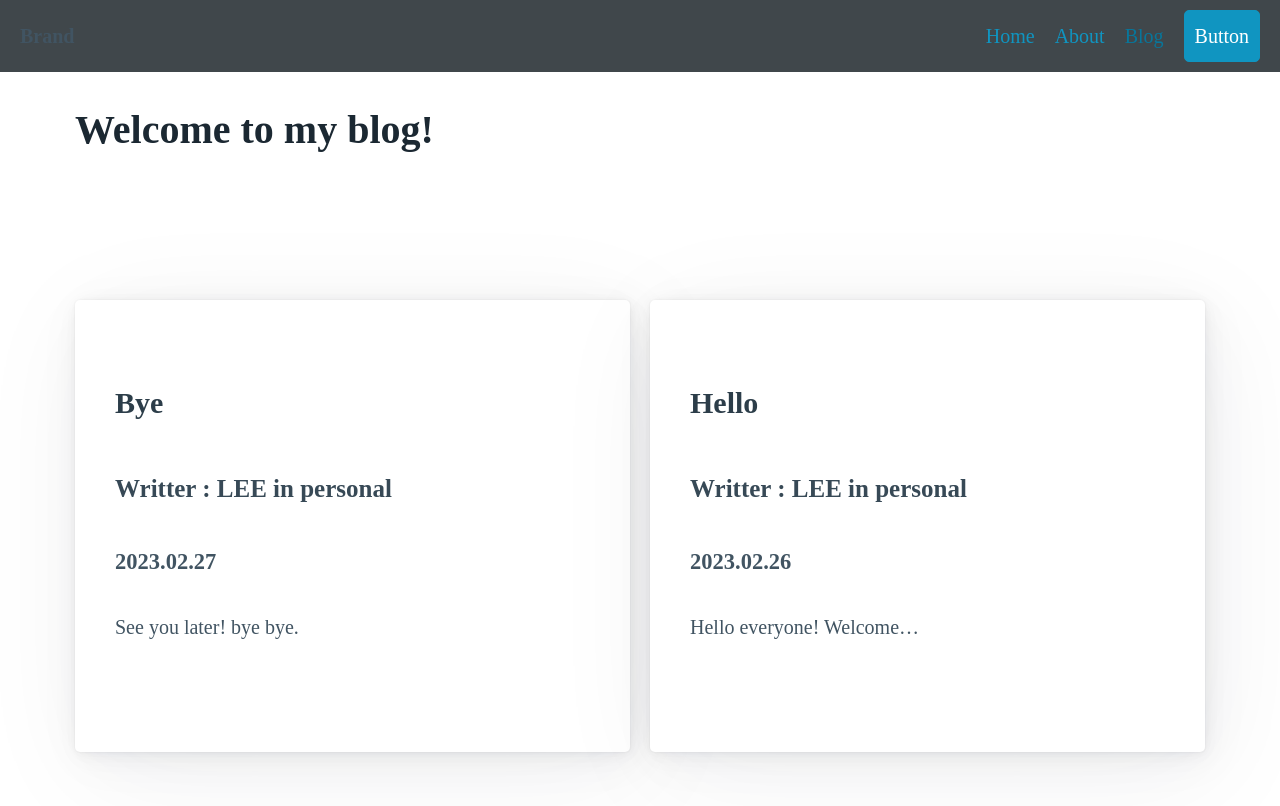
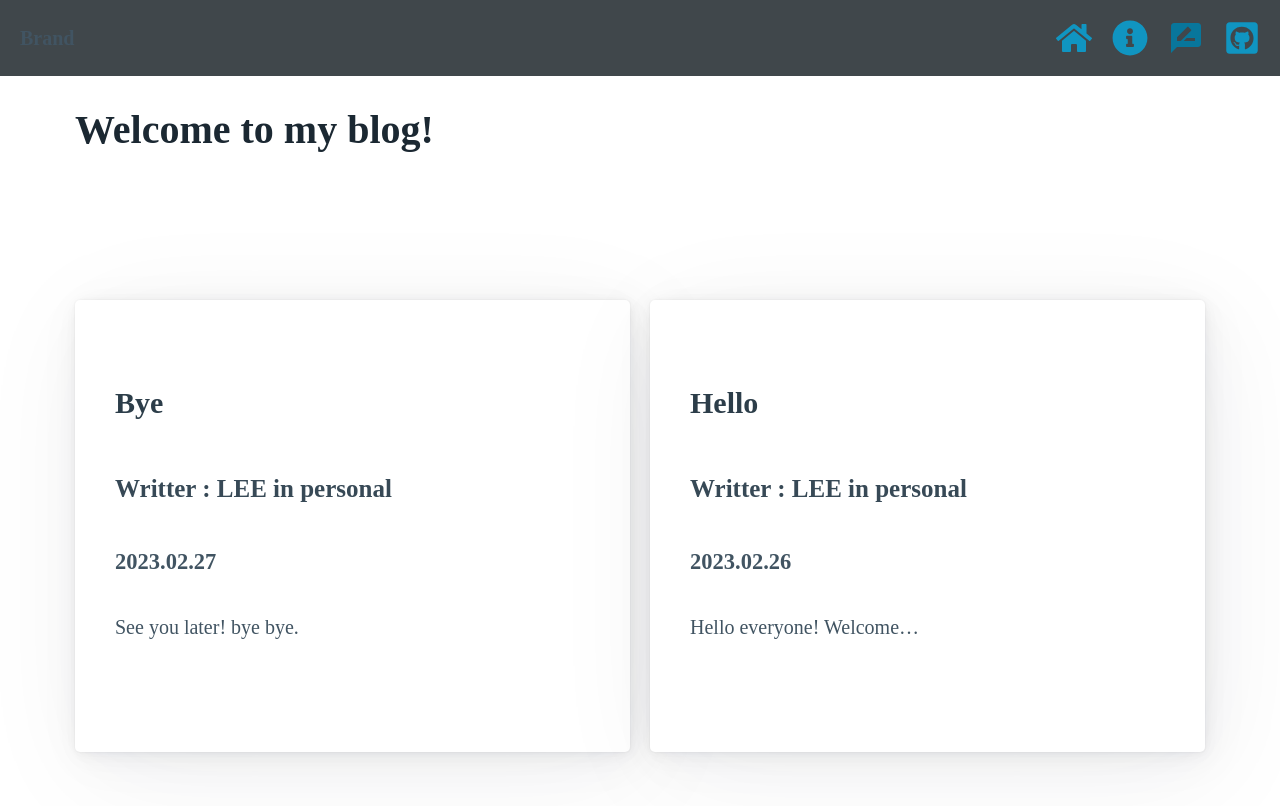
Before and after one commit to ezurno/gatsby-commerce, a Gatsby site: page /blog in a window 1280 px wide. Built offline with nearby package versions, Linux system fonts and the light colour scheme; Gatsby itself is replaced by a stand-in of ours; a web font is replaced by a local one.

Commit message:
UPDATE: nav icons

```diff
--- a/package.json
+++ b/package.json
@@ -29,6 +29,7 @@
     "gatsby-transformer-sharp": "^5.7.0",
     "react": "^18.2.0",
     "react-dom": "^18.2.0",
+    "react-icons": "^4.7.1",
     "styled-components": "^5.3.6"
   },
   "devDependencies": {
--- a/src/components/Nav.tsx
+++ b/src/components/Nav.tsx
@@ -1,5 +1,7 @@
 import { Link } from "gatsby";
 import React from "react";
+import { FaGithubSquare, FaHome, FaInfoCircle } from "react-icons/fa";
+import { MdRateReview } from "react-icons/md";
 
 export default function Nav() {
   return (
@@ -17,17 +19,23 @@ export default function Nav() {
       </ul>
       <ul>
         <li>
-          <Link to={"/"}>Home</Link>
+          <Link to={"/"}>
+            <FaHome size={36} />
+          </Link>
         </li>
         <li>
-          <Link to={"/about"}>About</Link>
+          <Link to={"/about"}>
+            <FaInfoCircle size={36} />
+          </Link>
         </li>
         <li>
-          <Link to={"/blog"}>Blog</Link>
+          <Link to={"/blog"}>
+            <MdRateReview size={36} />
+          </Link>
         </li>
         <li>
-          <a href="#" role="button">
-            Button
+          <a href="https://github.com/ezurno/gatsby-commerce">
+            <FaGithubSquare size={36} />
           </a>
         </li>
       </ul>
```
Also changed, not shown: 1 other file.
